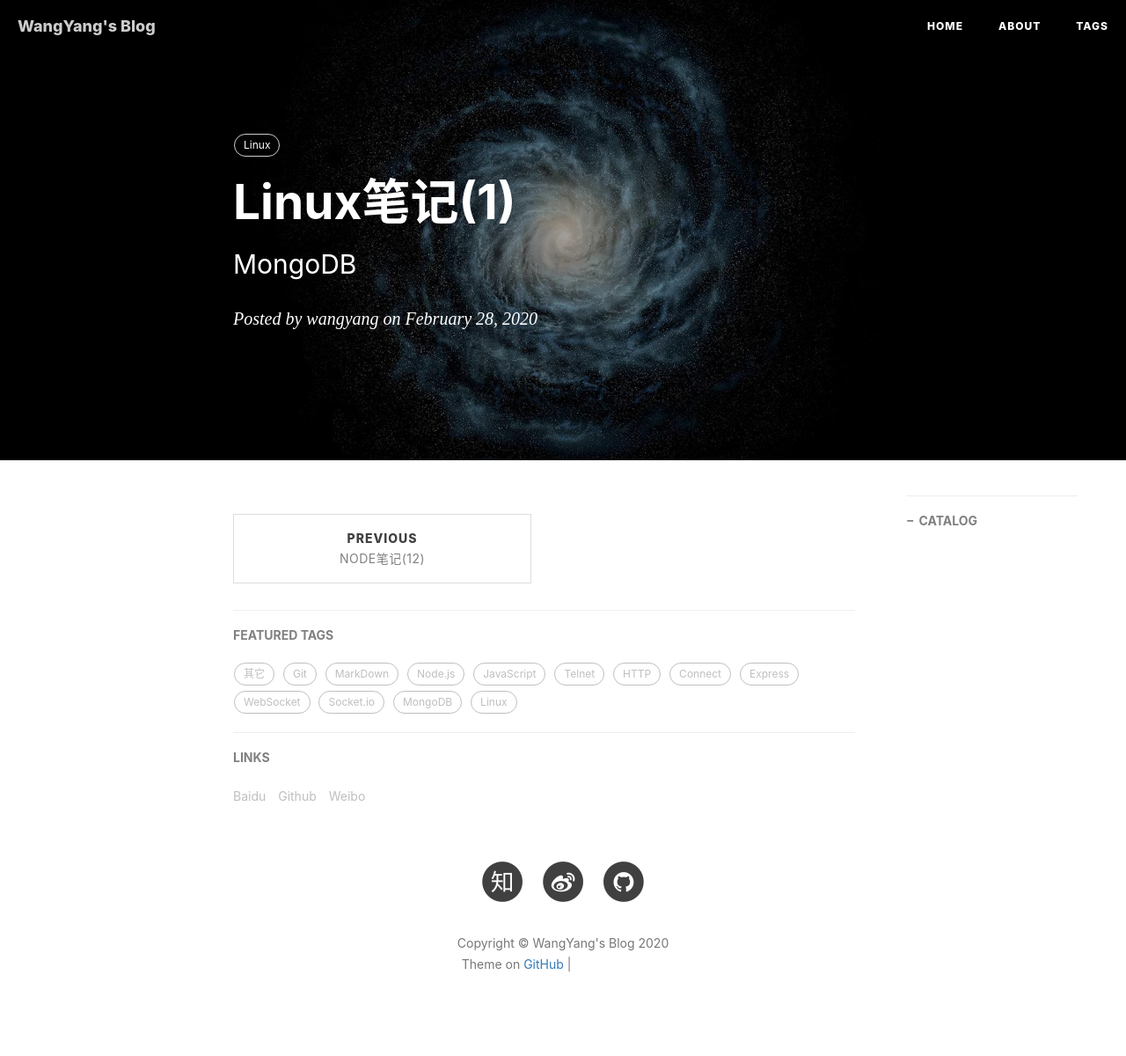
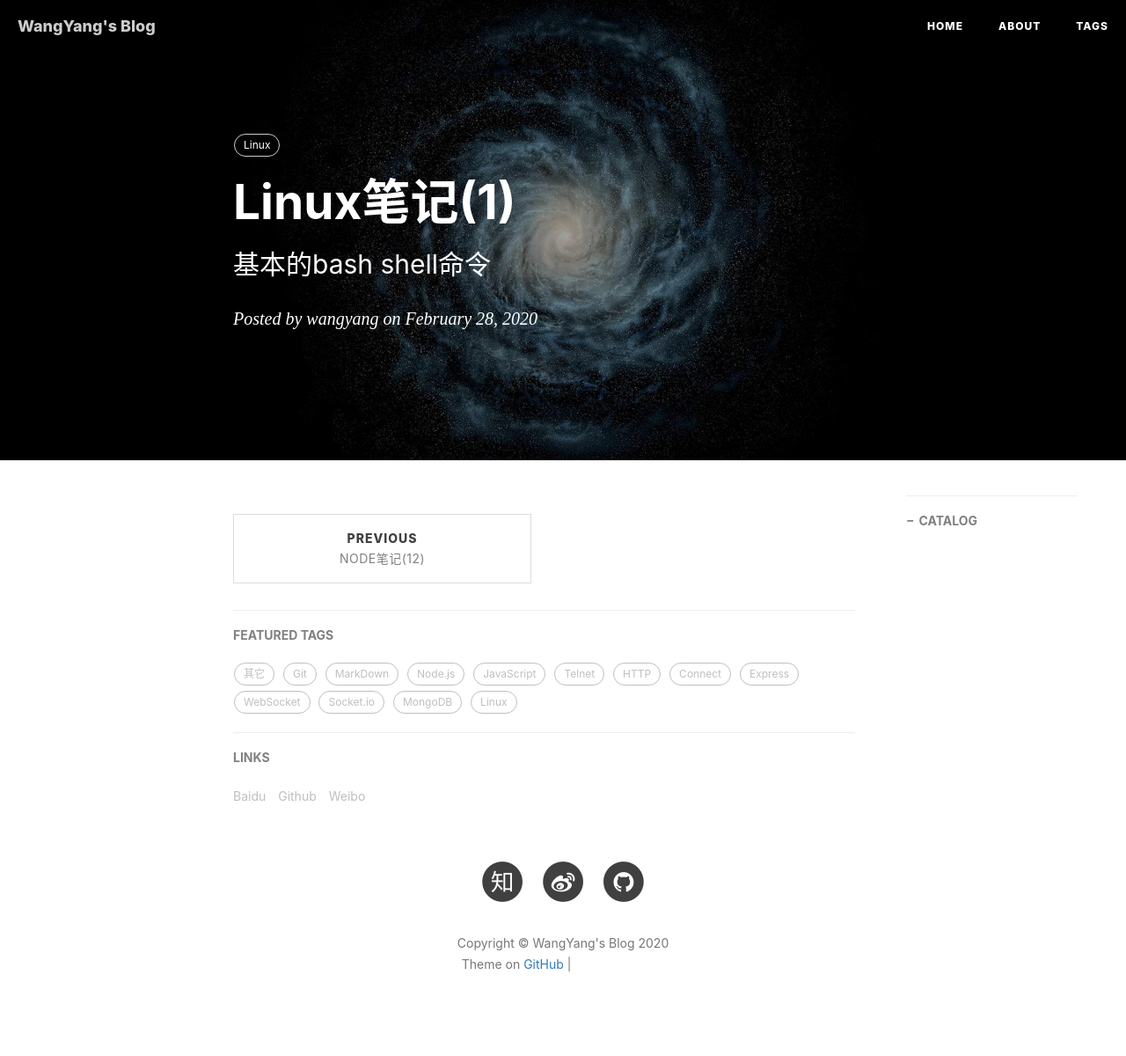
Before and after one commit to wangyang1996/wangyang1996.github.io, a Jekyll site: the page built from _posts/2020-2-28-Linux-1.md, in a window 1280 px wide. Shown: the whole page at 88% size. Built offline with Jekyll 4.4.1, drawn with Linux system fonts in a browser that asks for light colours; nearby versions of some CDN libraries; comment, search, counter and statistics services are not loaded; grey boxes are pictures that could not be loaded.

Commit message:
Update 2020-2-28-Linux-1.md
modify linux-1.md

```diff
--- a/_posts/2020-2-28-Linux-1.md
+++ b/_posts/2020-2-28-Linux-1.md
@@ -1,7 +1,7 @@
 ---
 layout:     post                    # 使用的布局（不需要改）
 title:      Linux笔记(1)            # 标题
-subtitle:   MongoDB              #副标题
+subtitle:   基本的bash shell命令              #副标题
 date:       2020-02-28           # 时间
 author:     wangyang                     # 作者
 header-img: img/post-bg-universe.jpg    #这篇文章标题背景图片
```
